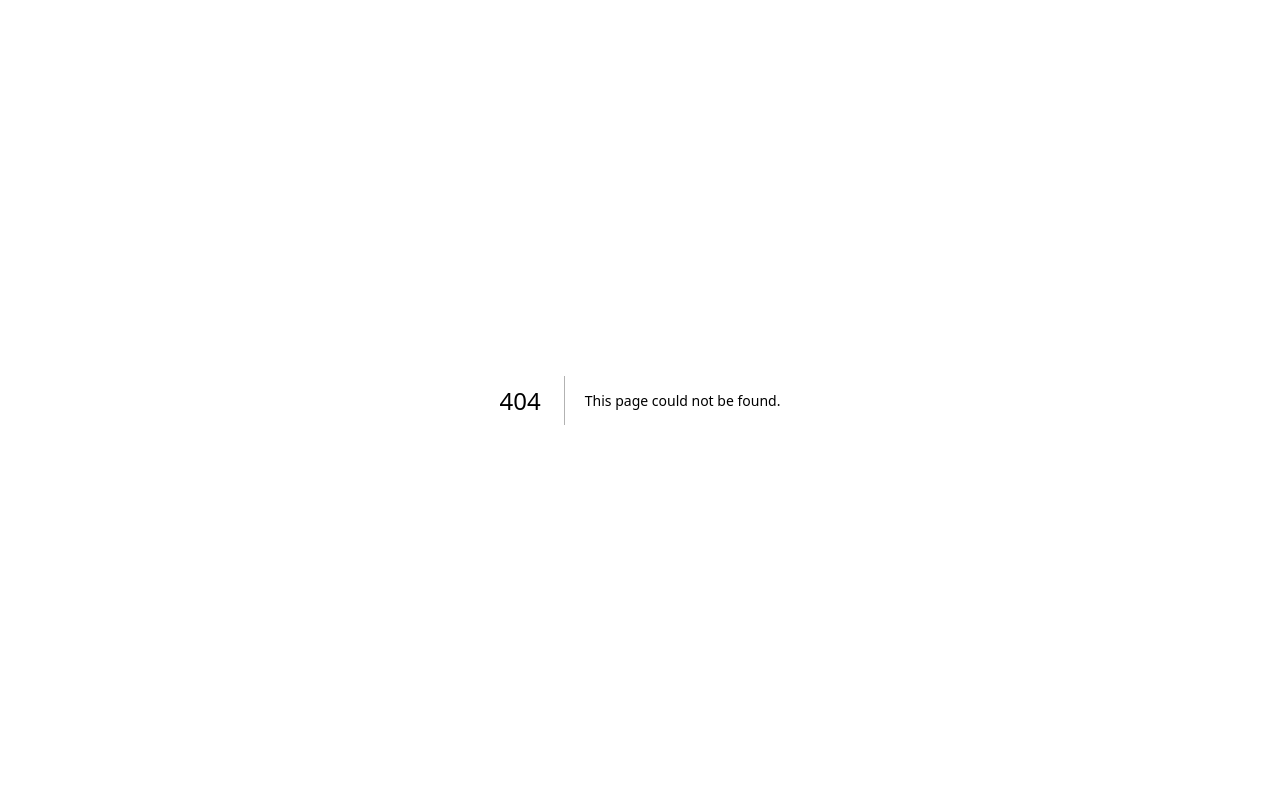
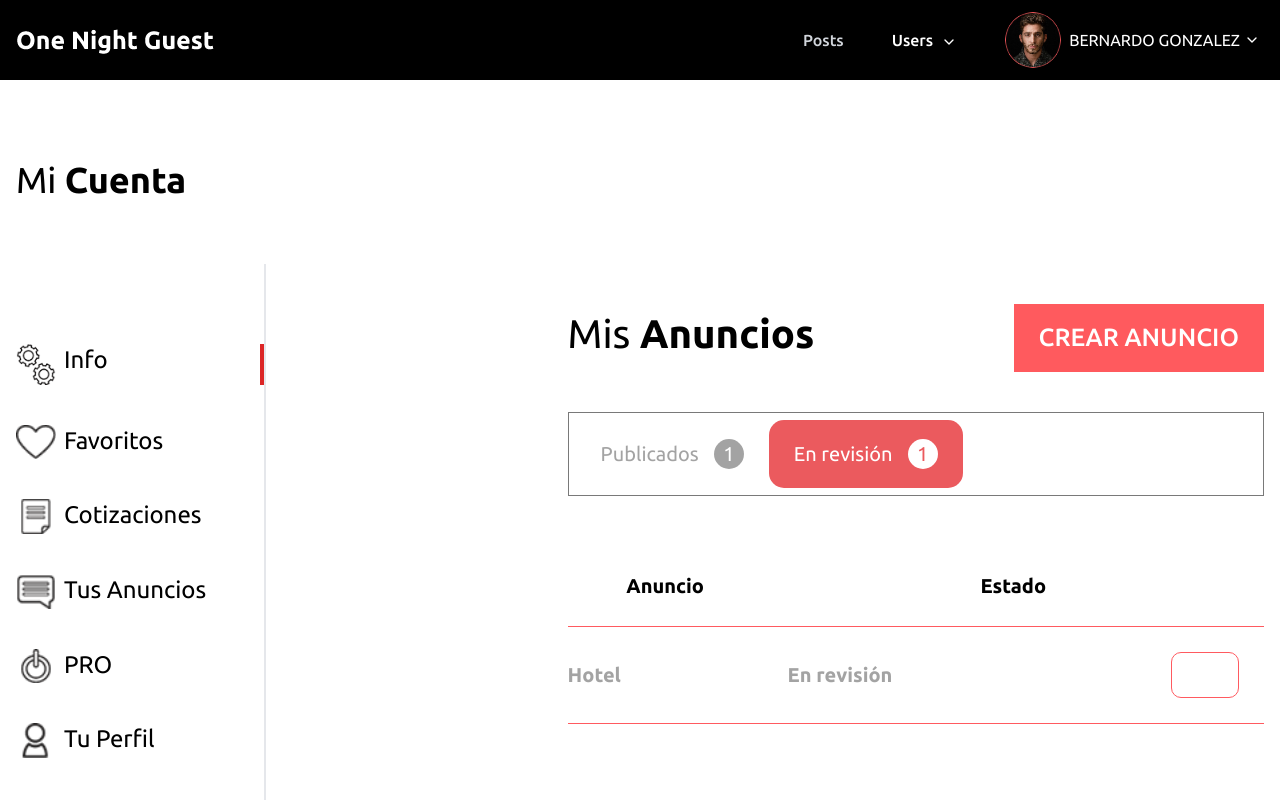
Before and after one commit to tahiriqbalnajam/nextjs, a Next.js app: page /myaccount/your-ads/in-review in a window 1280 px wide. Before the commit this address had no page. Shown: the top 800 px of the page. Built offline with nearby package versions, Linux system fonts and the light colour scheme; a web font is replaced by a local one.

Commit message:
ads review

```diff
--- a/app/components/LeftNav.js
+++ b/app/components/LeftNav.js
@@ -13,7 +13,7 @@ export default function Nav() {
             <li><Link href="/myaccount/info" className="active flex mb-10 text-2xl border-r-4 border-red-600"><span  className="w-10 mr-2 inline-block"><Image src="/images/info.png" width='50' height='50' alt=""  className="text-center" /></span>Info</Link></li>
             <li><Link href="/myaccount/favourites" className="active flex mb-10 text-2xl "><span  className="w-10 mr-2 inline-block"><Image src="/images/favo.png" width='50' height='50' alt=""  className="text-center" /></span>Favoritos</Link></li>
             <li><Link href="/myaccount/quotes" className="active flex mb-10 text-2xl "><span  className="w-10 mr-2 inline-block"><Image src="/images/quotes.png" width='50' height='50' alt=""  className="text-center" /></span>Cotizaciones</Link></li>
-            <li><a href="#"  className="flex mb-10 text-2xl"><span  className="w-10 mr-2 inline-block"><Image src="/images/your-ads.png" alt=""  className="text-center" width='50' height='50' /></span> Tus Anuncios</a></li>
+            <li><Link href="/myaccount/your-ads" className="active flex mb-10 text-2xl "><span  className="w-10 mr-2 inline-block"><Image src="/images/your-ads.png" alt=""  className="text-center" width='50' height='50' /></span>Tus Anuncios</Link></li>
             <li><a href="#"  className="flex mb-10 text-2xl"><span  className="w-10 mr-2 inline-block"><Image src="/images/pro.png" alt=""  className="text-center" width='50' height='50' /></span> PRO</a></li>
             <li><a href="#"  className="flex mb-10 text-2xl"><span  className="w-10 mr-2 inline-block"><Image src="/images/your-profile.png" alt=""  className="text-center" width='50' height='50' /></span> Tu Perfil</a></li>
             <li><a href="#"  className="flex mb-10 text-2xl text-colorRed signoff">Cerrar Sesión</a></li>
--- a/app/myaccount/info/page.js
+++ b/app/myaccount/info/page.js
@@ -2,7 +2,7 @@ import Input from '../../components/TextInput'
 import Image from 'next/image'
 import InputMail from '../../components/MailInput'
 import LeftNav from '../../components/LeftNav'
-
+import Link from 'next/link';
 
 export default function Home() {
   return (
@@ -29,7 +29,7 @@ export default function Home() {
                                     <h3  className="text-xl font-bold">CDMX</h3>
                                 </div>
                             </div>
-                            <a href="#"  className="text-xl text-colorRed inline-block">Contraseña</a>
+                            <Link href="/myaccount/password"  className="text-xl text-colorRed inline-block">Contraseña</Link>
                         </div>
                         <form action="">
                             <div  className="grid grid-cols-1 md:grid-cols-2 lg:grid-cols-2 gap-x-24">
--- /dev/null
+++ b/app/myaccount/your-ads/in-review/page.js
@@ -0,0 +1,64 @@
+import Image from 'next/image';
+import Link from 'next/link';
+import Input from '../../../components/TextInput'
+import LeftNav from '../../../components/LeftNav'
+import InputMail from '../../../components/MailInput.js'
+import SubmitButton from '../../../components/SubmitButton.js'
+import Button from '../../../components/Button'
+import ButtonLink from '../../../components/ButtonLink'
+import H2 from '../../../components/H2'
+
+
+export default function Home() {
+  return (
+        <section  className="lg:py-20 py-5 bg-white">
+            <div  className="container mx-auto px-4 max-w-[92%]">
+                <h3  className="text-4xl mb-16">Mi <span  className="font-bold">Cuenta</span></h3>
+                <div  className="flex flex-wrap">
+                    <aside  className="w-1/5">
+                        <div  className="border-r-2">
+                           <LeftNav />
+                        </div>
+                    </aside>
+                    <div  className="w-4/5 pl-28">
+                        <div  className="flex items-center justify-between mb-16">
+                            <div class="main-content-area w-full">
+                                <div class="services-quote mt-5 pt-5 w-full">
+                                <div class="default-heading flex justify-between w-full">
+                                    <h2>Mis <span>Anuncios</span> </h2>
+                                    <a href="#" class="btn-red text-capitalize">Crear Anuncio</a>
+                                </div>
+                                <div class="services-quote-box">
+                                    <div class="list-quotes-header">
+                                        <Link href="/myaccount/your-ads" >Publicados <span>1</span></Link>
+                                        <Link href="/myaccount/your-ads/in-review" className='active'>En revisión <span>1</span></Link>
+
+                                    </div>
+                                </div>
+                                <div class="list-quotes-table">
+                                    <table class="table default-table w-full">
+                                        <thead>
+                                            <tr>
+                                                <th>Anuncio</th>
+                                                <th colspan="2">Estado</th>
+                                            </tr>
+                                        </thead>
+                                        <tbody>
+                                            <tr>
+                                                <td>Hotel</td>
+                                                <td>En revisión</td>
+                                                <td class="text-end"><a href="#" class="view-btn"><i class="fa-solid fa-eye"></i></a></td>
+                                            </tr>
+                                        </tbody>
+                                    </table>
+                                </div>
+
+                                </div>
+                            </div>
+                        </div>
+                    </div>
+                </div>
+            </div>
+        </section>
+  )
+}
--- a/app/myaccount/your-ads/page.js
+++ b/app/myaccount/your-ads/page.js
@@ -25,15 +25,33 @@ export default function Home() {
                             <div class="main-content-area w-full">
                                 <div class="services-quote mt-5 pt-5 w-full">
                                     <div class="default-heading flex justify-between w-full">
-                                        <H2 textlow="Mis" texthigh="Anuncios" />
-                                        <ButtonLink href="#" text="Crear Anuncio" />
+                                        <h2>Mis <span>Anuncios</span> </h2>
+                                        <a href="#" class="btn-red text-capitalize">Crear Anuncio</a>
                                     </div>
                                     <div class="services-quote-box">
                                         <div class="list-quotes-header">
-                                            <a href="#" class="active">Publicados <span>1</span></a>
-                                            <a href="#">En revisión <span>1</span></a>
+                                            <Link href="/myaccount/your-ads" className='active'>Publicados <span>1</span></Link>
+                                            <Link href="/myaccount/your-ads/in-review">En revisión <span>1</span></Link>
                                         </div>
                                     </div>
+                                    <div class="list-quotes-table">
+                                            <table class="table default-table w-full">
+                                                <thead>
+                                                    <tr>
+                                                        <th>Anuncio</th>
+                                                        <th colspan="2">Estado</th>
+                                                    </tr>
+                                                </thead>
+                                                <tbody>
+                                                    <tr>
+                                                        <td>Terraza</td>
+                                                        <td>Publicado</td>
+                                                        <td class="text-end"><a href="#" class="view-btn"><i class="fa-solid fa-eye"></i></a></td>
+                                                    </tr>
+                                                </tbody>
+                                            </table>
+                                        </div>
+
                                 </div>
                             </div>
                         </div>
```
